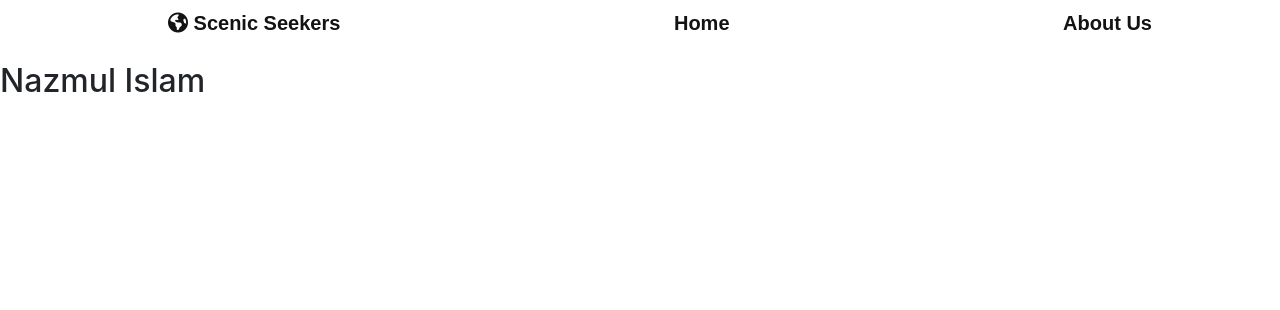
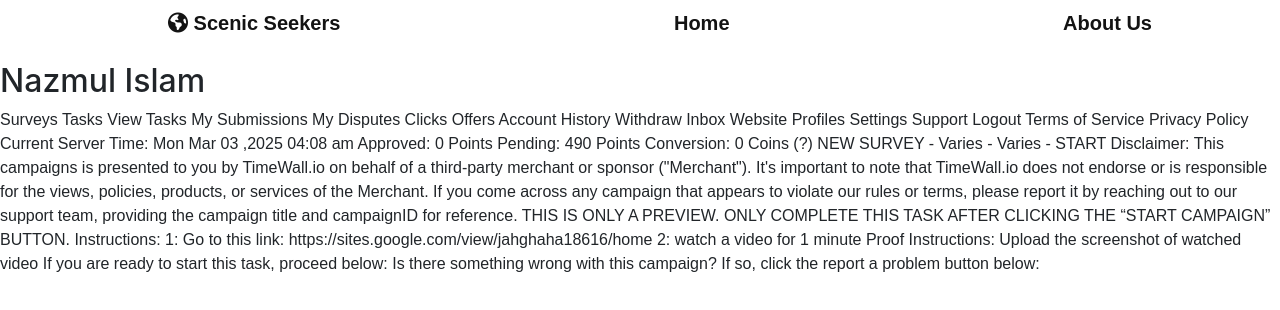
Before and after one commit to ayranMohit/nazmul, a plain HTML site: page index.html in a window 1280 px wide. Drawn offline with nearby package versions, Linux system fonts and the light colour scheme.

Commit message:
index.html

```diff
--- a/index.html
+++ b/index.html
@@ -33,6 +33,44 @@
       </ul>
     </nav>
     <h2>Nazmul Islam</h2>
+    <p>
+Surveys
+Tasks
+View Tasks
+My Submissions
+My Disputes
+Clicks
+
+Offers
+Account
+History
+Withdraw
+Inbox
+Website Profiles
+Settings
+
+Support
+Logout
+Terms of Service
+Privacy Policy
+Current Server Time: Mon Mar 03 ,2025 04:08 am
+
+Approved: 0 Points
+Pending: 490 Points
+Conversion: 0 Coins   (?)
+NEW SURVEY  -  Varies  -  Varies  -  START
+Disclaimer: This campaigns is presented to you by TimeWall.io on behalf of a third-party merchant or sponsor ("Merchant"). It's important to note that TimeWall.io does not endorse or is responsible for the views, policies, products, or services of the Merchant. If you come across any campaign that appears to violate our rules or terms, please report it by reaching out to our support team, providing the campaign title and campaignID for reference.
+THIS IS ONLY A PREVIEW. ONLY COMPLETE THIS TASK AFTER CLICKING THE “START CAMPAIGN” BUTTON.
+Instructions:
+1: Go to this link: https://sites.google.com/view/jahghaha18616/home
+
+2: watch a video for 1 minute
+Proof Instructions:
+Upload the screenshot of watched video
+If you are ready to start this task, proceed below:
+Is there something wrong with this campaign? If so, click the report a problem button below:
+
+</p>
     <!-- bootstrap js -->
     <script
       src="https://code.jquery.com/jquery-3.2.1.slim.min.js"
```
